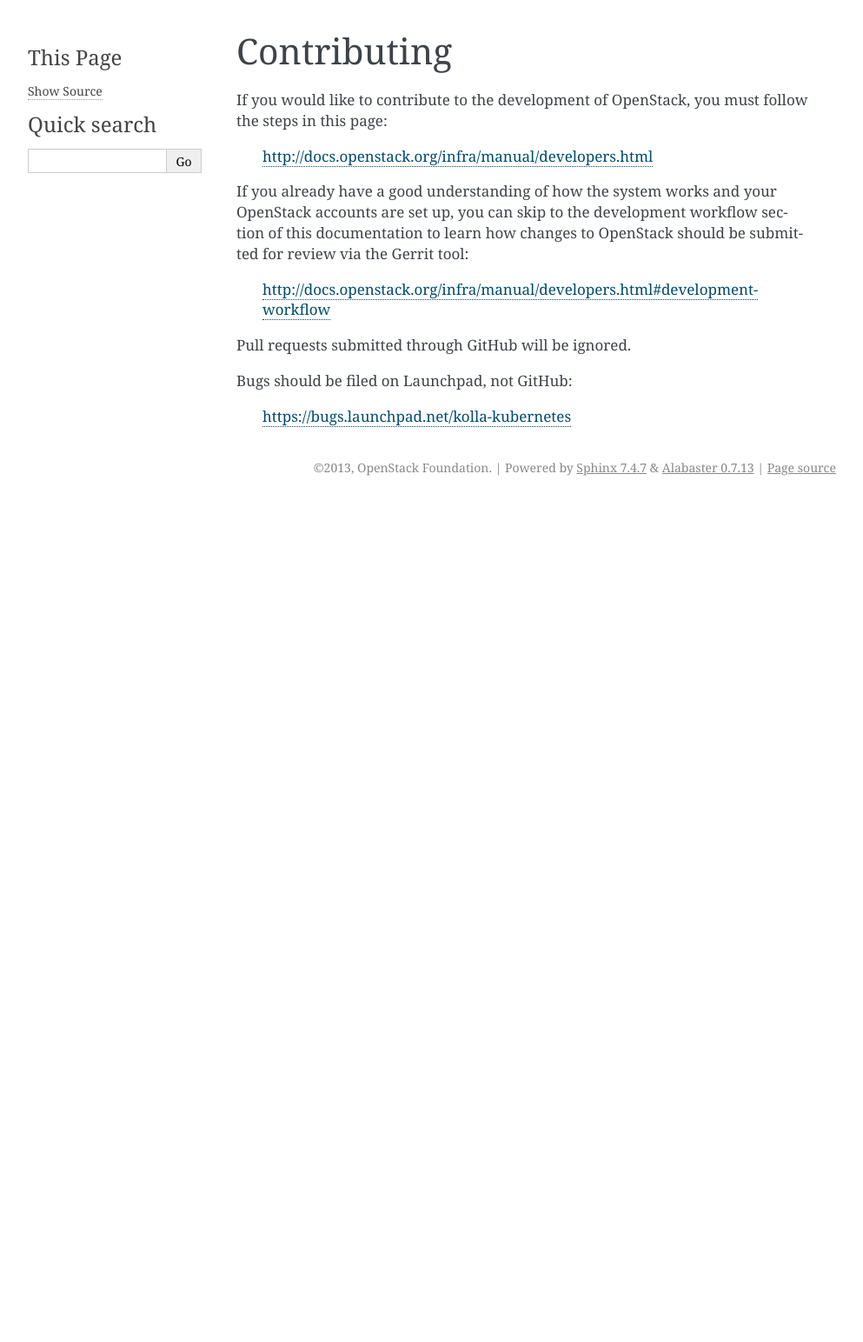
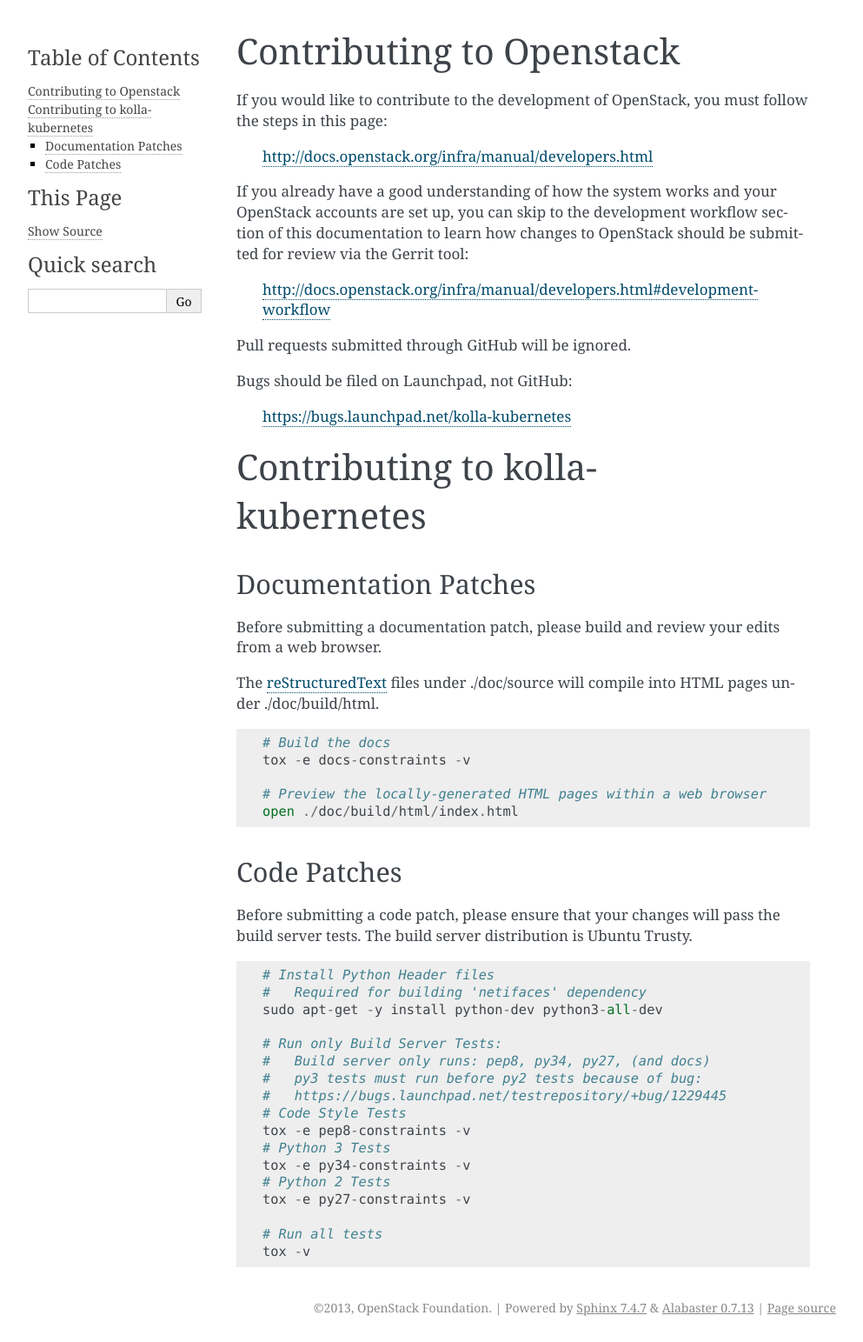
Before and after one commit to openstack-archive/kolla-kubernetes, a Sphinx documentation site: the page built from doc/source/contributing.rst, in a window 1280 px wide. Shown: the whole page at 87% size, without its empty margins (148-1141 px from the left). Built offline with Sphinx 7.4.7, drawn with Linux system fonts in a browser that asks for light colours; before the commit the page ends 900 px from its top, so only the background shows below that.

Commit message:
Added kolla-kubernetes specific instructions for Docs and Tests
- Put the doc generation and unit test instructions in
  doc/source/contributing.rst
- Fixed a few typos in doc/source/kubernetes-all-in-one.rst

Change-Id: Id39c19d5e7eaabbfa1d2d2114bf022a34ab194f8

```diff
--- a/doc/source/contributing.rst
+++ b/doc/source/contributing.rst
@@ -1,4 +1,56 @@
+=========================
+Contributing to Openstack
+=========================
+.. include:: ../../CONTRIBUTING.rst
+
+
+================================
+Contributing to kolla-kubernetes
+================================
+
+
+Documentation Patches
+=====================
+
+Before submitting a documentation patch, please build and review your edits
+from a web browser.
+
+The reStructuredText_ files under ./doc/source will compile into HTML pages
+under ./doc/build/html.
+
+::
+
+    # Build the docs
+    tox -e docs-constraints -v
+
+    # Preview the locally-generated HTML pages within a web browser
+    open ./doc/build/html/index.html
+
+.. _reStructuredText: http://docutils.sourceforge.net/rst.html
+
+
+Code Patches
 ============
-Contributing
-============
-.. include:: ../../CONTRIBUTING.rst
+
+Before submitting a code patch, please ensure that your changes will pass the
+build server tests.  The build server distribution is Ubuntu Trusty.
+
+::
+
+    # Install Python Header files
+    #   Required for building 'netifaces' dependency
+    sudo apt-get -y install python-dev python3-all-dev
+
+    # Run only Build Server Tests:
+    #   Build server only runs: pep8, py34, py27, (and docs)
+    #   py3 tests must run before py2 tests because of bug:
+    #   https://bugs.launchpad.net/testrepository/+bug/1229445
+    # Code Style Tests
+    tox -e pep8-constraints -v
+    # Python 3 Tests
+    tox -e py34-constraints -v
+    # Python 2 Tests
+    tox -e py27-constraints -v
+
+    # Run all tests
+    tox -v
--- a/doc/source/kubernetes-all-in-one.rst
+++ b/doc/source/kubernetes-all-in-one.rst
@@ -11,9 +11,9 @@ http://kubernetes.io/docs/getting-started-guides/docker/
 
 The hyperkube container runs the following services:
   - kube-apiserver (The master)
-  - kublet (Starts/Stops pods and containers also syncs config)
+  - kubelet (Starts/Stops pods and containers also syncs config)
   - kube-scheduler (Resource manager)
-  - kube-controller-manger (Manages desired state by monitoring the RC)
+  - kube-controller-manager (Manages desired state by monitoring the RC)
   - kube-proxy (Exposes the services on each node)
   - etcd (Distributed key-value store)
 
```
